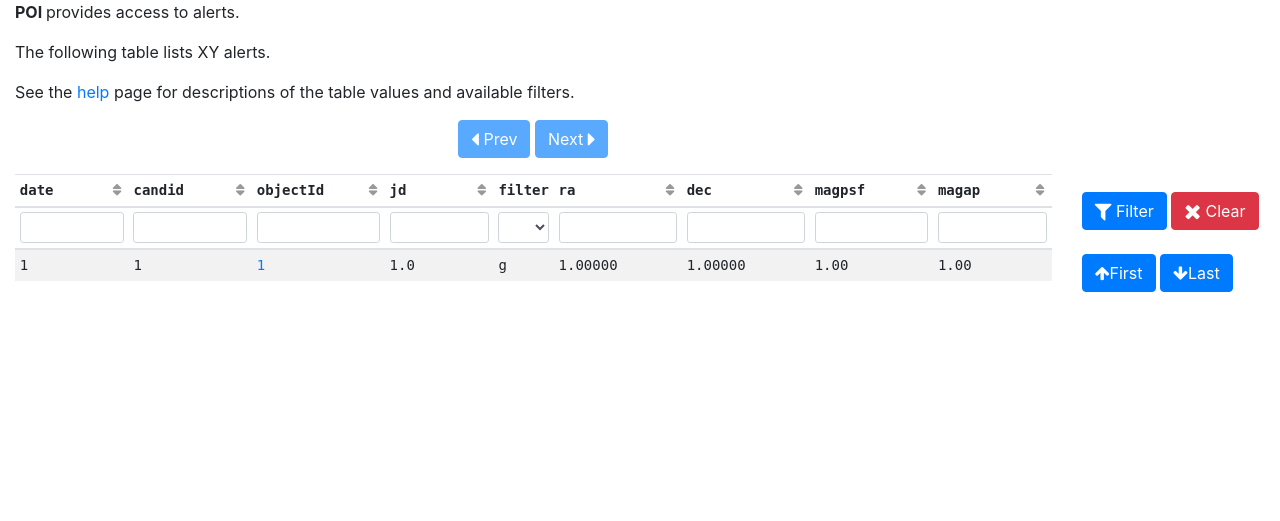
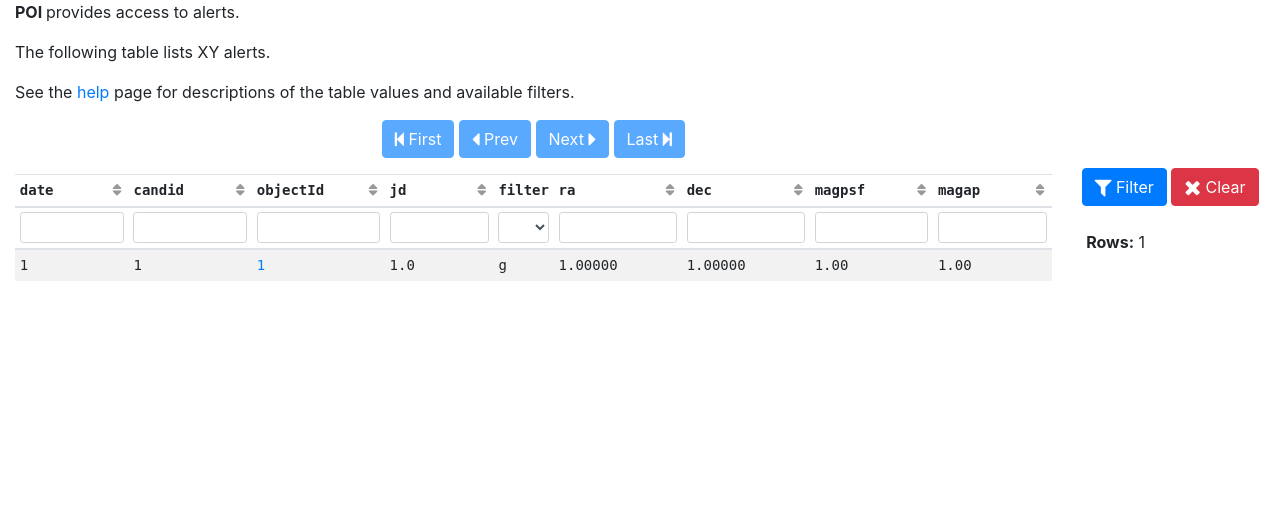
Before and after one commit to ninahernitschek/poi_broker, a Flask app: page / in a window 1280 px wide. Shown: the part 66-587 px from the top of the page. Run offline with Flask 2, Linux system fonts and the light colour scheme; tables that the repository leaves empty hold one stand-in row (values such as "Sample post"); some libraries are stand-ins or nearby versions.

Commit message:
First/Last Buttons & # of Results

```diff
--- a/app.py
+++ b/app.py
@@ -72,18 +72,6 @@ def astro_filter(num):
         return "r"
     elif (num == 3):
         return "i"
-
-
-
-@app.template_filter('total_results')
-def total_results(num):
-    return str(num)
-
-
-
-
-
-
 
 @app.route('/', methods=['GET', 'POST'])
 def start():
@@ -237,6 +225,7 @@ def start():
         table=paginator.items,
         page=paginator.page,
         has_next=paginator.has_next,
+        last_page=paginator.pages,
         query_string=re.sub('&page=\\d+', '', request.query_string.decode('ascii')), # ? b'' binary string
         filter_warning = filter_warning_message
     )
--- a/templates/main.html
+++ b/templates/main.html
@@ -31,8 +31,10 @@
           <!-- e.g. ?sort_value=jd&sort_order=desc&objectId=&candid=&time__gt=2021-02-28&time__lt=&time__since=&jd__gt=&jd__lt=&filter=&cone=&objectcone=&objectidps=&ra__gt=&ra__lt=&dec__gt=&dec__lt=&l__gt=&l__lt=&b__gt=&b__lt=&magpsf__gte=&magpsf__lte=&sigmapsf__lte=&magap__gte=&magap__lte=&distnr__gte=&distnr__lte=&deltamaglatest__gte=&deltamaglatest__lte=&deltamagref__gte=&deltamagref__lte=&elong__lte=&nbad__lte=&rb__gte=&drb__gte=&classtar__gte=&classtar__lte=&fwhm__lte= -->
           <!-- <div class="col"> -->
           <!-- Buttons are disabled via CSS based on page no. and has_next -->
+          <a href="/?{{ query_string }}&page=1" class="btn btn-primary {% if page == 1 %}disabled{% endif %}"><i class="fa fa-step-backward" aria-hidden="true"></i></i> First</a>
           <a href="/?{{ query_string }}&page={{ page - 1 }}" class="btn btn-primary {% if page == 1 %}disabled{% endif %}"><i class="fa fa-caret-left fa-lg" title="Filter" aria-label="Previous"></i> Prev</a>
           <a href="/?{{ query_string }}&page={{ page + 1 }}" class="btn btn-primary {% if has_next == False %}disabled{% endif %}">Next <i class="fa fa-caret-right fa-lg" title="Next" aria-label="Next"></i></a>
+          <a href="/?{{ query_string }}&page={{ last_page }}" class="btn btn-primary {% if has_next == False %}disabled{% endif %}">Last <i class="fa fa-step-forward" aria-hidden="true"></i></a>
           <!-- </div>
           <div class="col-md-4">&nbsp;xxxxxx</div> -->
           </p>
@@ -226,7 +228,7 @@
 
     <!-- Side Panel -->
     <div class="col-md-2">
-      <br><br><br><!-- TODO: Style/pad insted -->
+      <br><br><!-- TODO: Style/pad insted -->
       <button type="submit" class="btn btn-primary">
         <i class="fa fa-filter fa-lg" title="Filter" aria-label="Filter"></i> Filter
       </button>
@@ -239,13 +241,9 @@
       <a href="/" class="btn btn-danger">
         <i class="fa fa-close fa-lg" title="Clear" aria-label="Clear"></i> Clear
       </a>
-
       <br><br>
-
-      <a href="#top" class="btn btn-primary"><i class="fa fa-arrow-up" aria-hidden="true"></i>First</a>
-      <a href="#bottom" class="btn btn-primary"><i class="fa fa-arrow-down" aria-hidden="true"></i>Last</a>
+      <div class="">&nbsp;<b>Rows:</b> {{total_queries}}</div>
     </div>
-
   </div>
 </form>
 
--- a/templates/site.html
+++ b/templates/site.html
@@ -33,7 +33,7 @@
   </main>
 
   {% block foot %}
-  <footer class="footer" id="bottom">
+  <footer class="footer">
     <div class="container-fluid">
       <p>
         Thanks to: Deep Thought and my husband.
```
